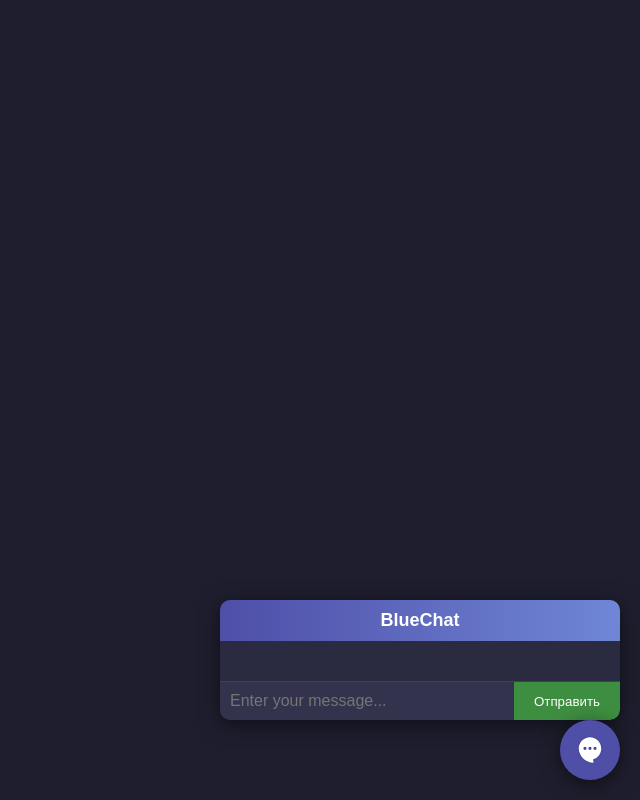
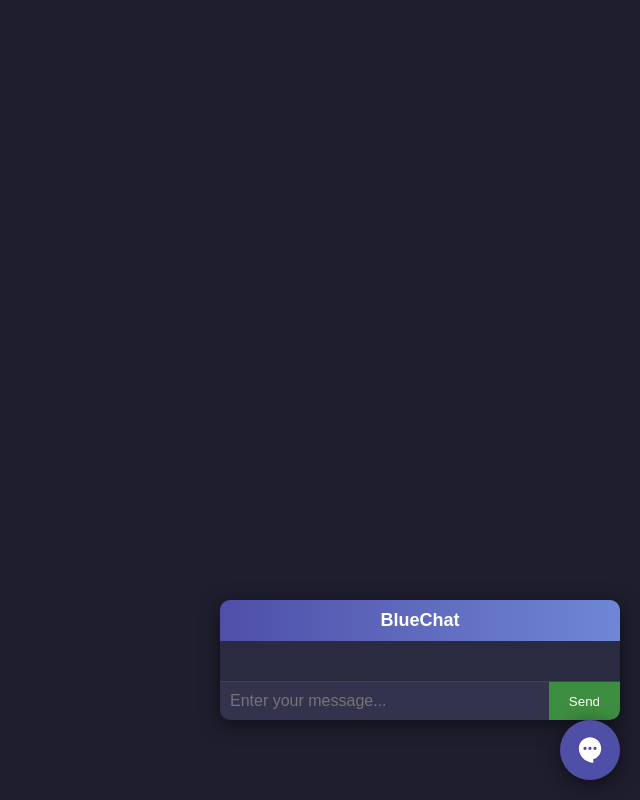
Before and after one commit to Yehor-Havrylenko/GPT-Widget, a plain HTML site: page Frontend/index.html in a window 1280 px wide. Both pictures are taken after a click on the button 1230 px from the left and 750 px from the top of the page. Shown: the whole page, without its empty margins (640-1280 px from the left). Drawn offline with Linux system fonts and the light colour scheme.

Commit message:
Update index.html

```diff
--- a/Frontend/index.html
+++ b/Frontend/index.html
@@ -12,7 +12,7 @@
         <div id="chat-messages"></div>
         <div id="chat-input-container">
             <input type="text" id="user-input" placeholder="Enter your message...">
-            <button id="send-button">Отправить</button>
+            <button id="send-button">Send</button>
         </div>
     </div>
 
```
